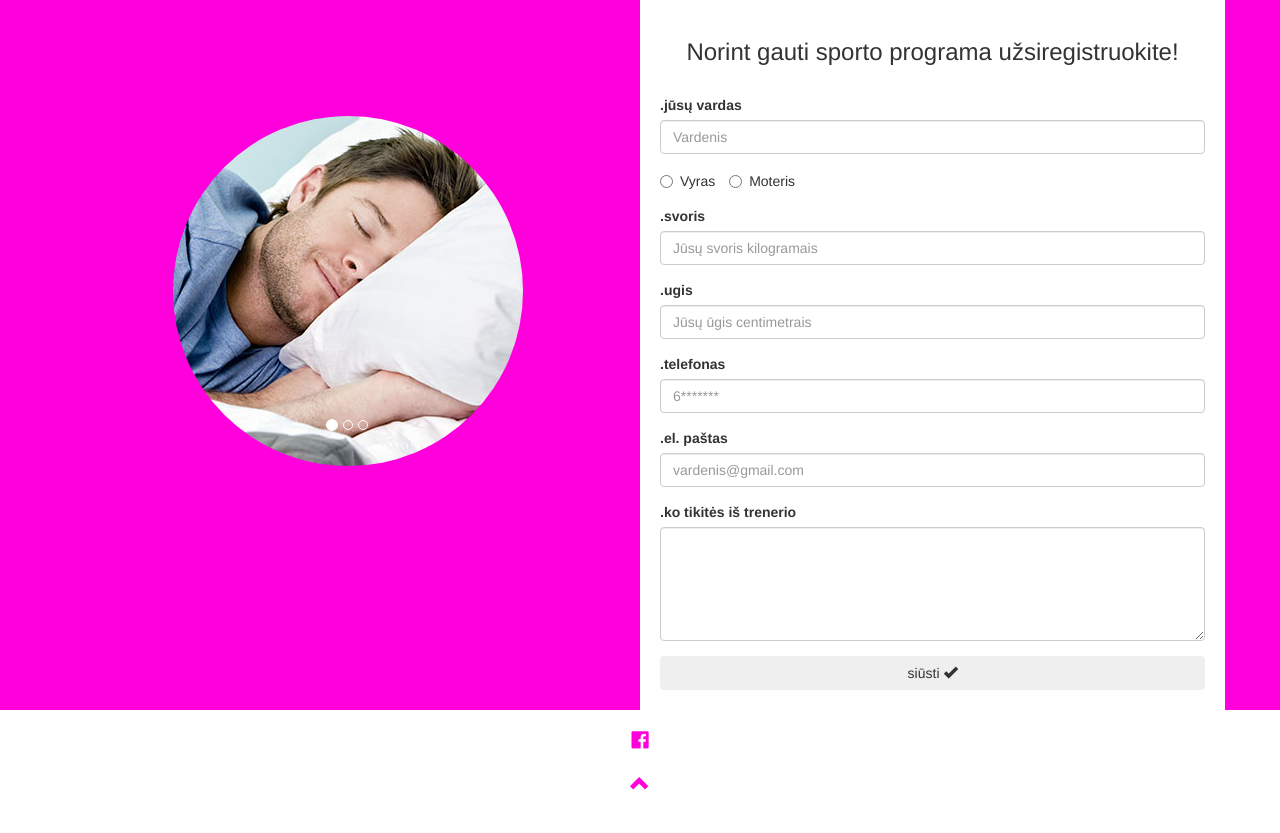
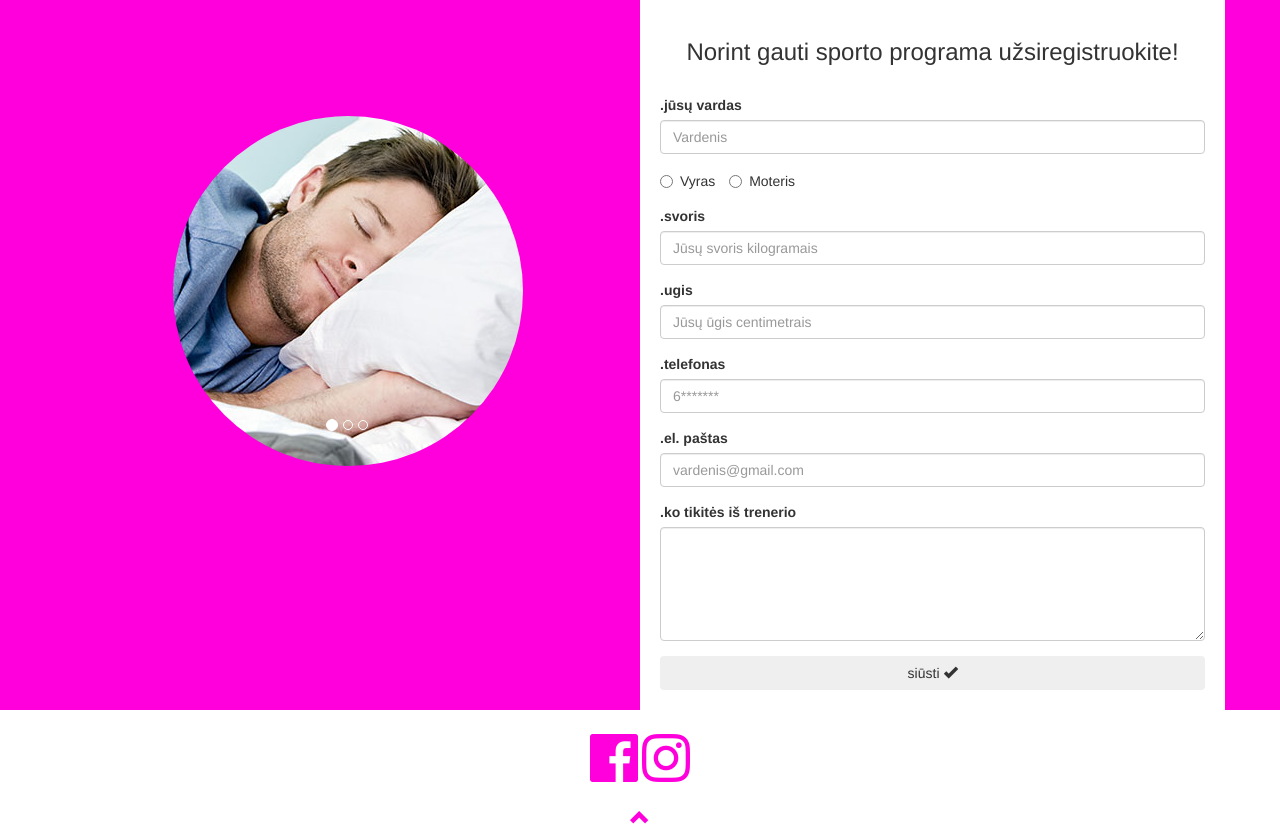
Before and after one commit to karolisgrunda/karolisnfqproject, a PHP site: page / in a window 1280 px wide. Shown: the part 390-1223 px from the top of the page. Before the commit the page ends 1180 px from the top, so only its background shows below. Run offline with PHP 8.4, Linux system fonts and the light colour scheme; some libraries are stand-ins or nearby versions.

Commit message:
visual working

```diff
--- a/css/style.css
+++ b/css/style.css
@@ -71,3 +71,8 @@
     .apacia{
         height: 100px;
     }
+    .bottomicons{
+        color: #FF00DD;
+        margin-top: 20px;
+
+    }
--- a/index.html
+++ b/index.html
@@ -120,7 +120,8 @@
         </div>
         <!-- Footer -->
         <footer class="container-fluid text-center apacia" id="social">
-                <i class="fa fa-facebook-official fa-4x totop" ></i><br />
+                <i class="fa fa-facebook-official fa-4x bottomicons" ></i>
+                <i class="fa fa-instagram fa-4x bottomicons" ></i><br />
                 <a href="#header" title="To Top" class="totop">
                     <span class="glyphicon glyphicon-chevron-up totop"></span>
                 </a>
```
